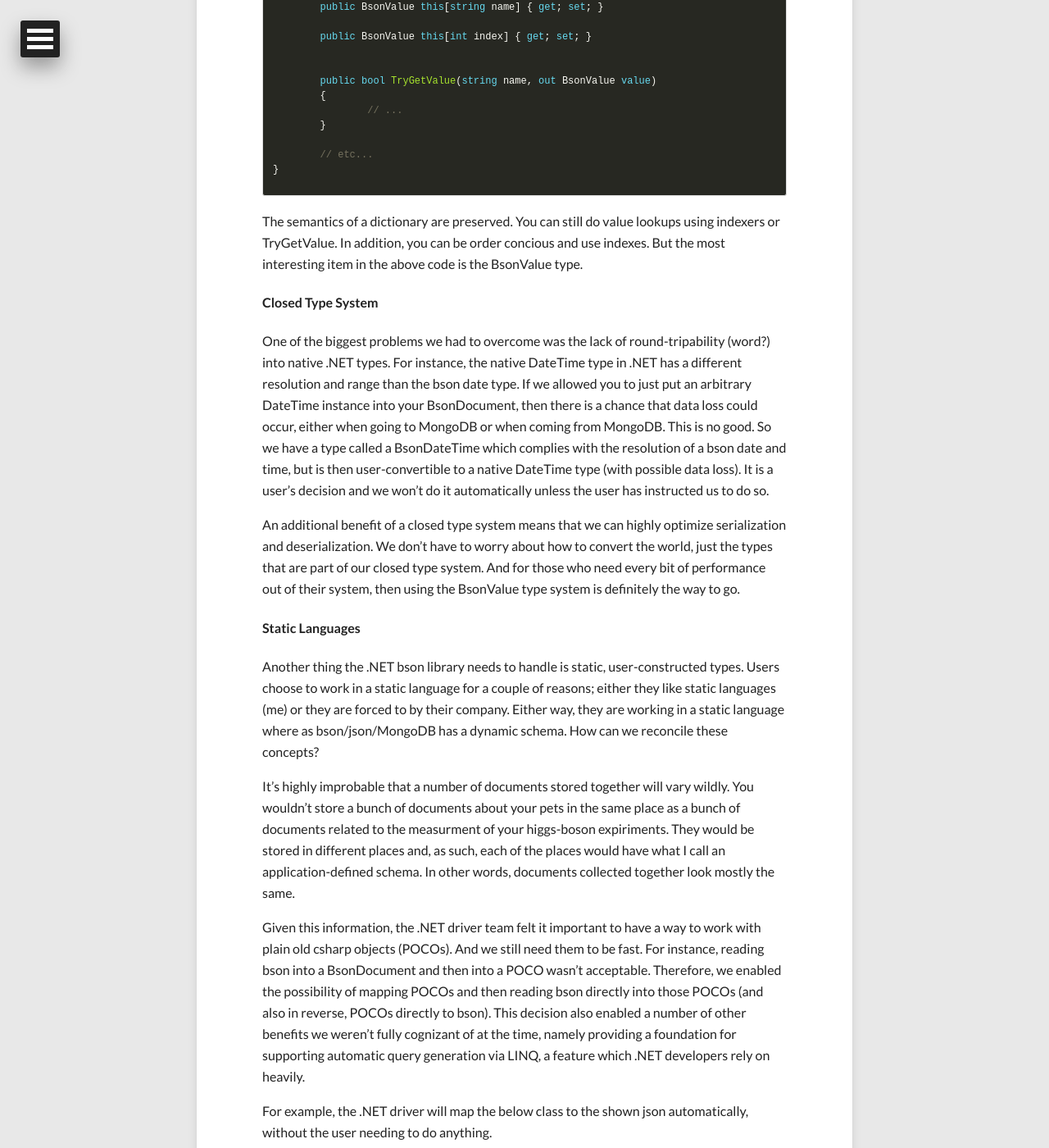
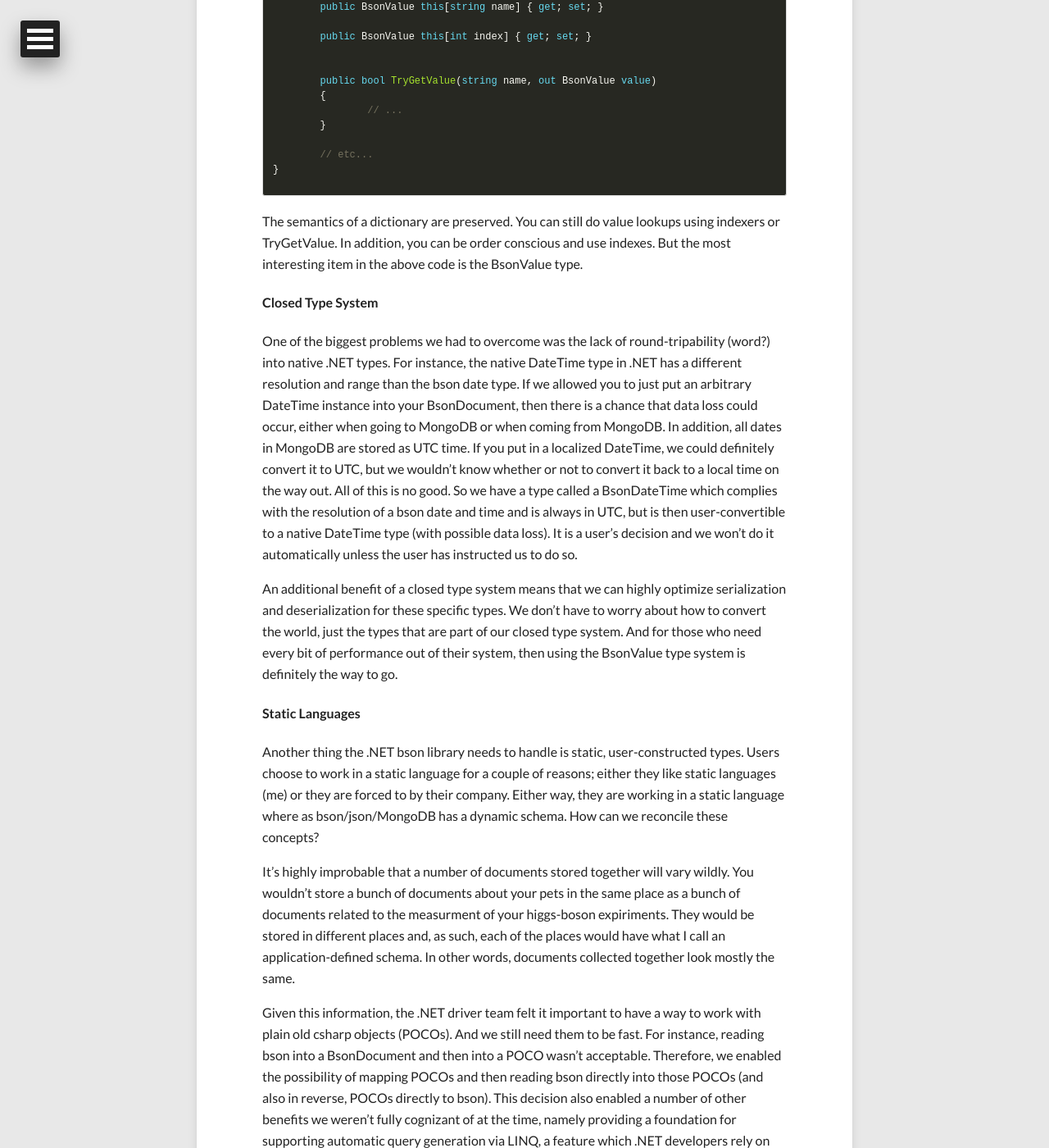
Before and after one commit to craiggwilson/craiggwilson.github.io, a Jekyll site: the page built from _posts/software/2013-12-02-mongodb-drivers-bson.md, in a window 1280 px wide and 1400 px high, scrolled down 1564 px. Shown: the whole window at 82% size. Built offline with Jekyll 4.4.1, drawn with Linux system fonts in a browser that asks for light colours; nearby versions of some CDN libraries; comment, search, counter and statistics services are not loaded; some of the changed text lies outside the part shown.

Commit message:
pushing bson.

```diff
--- a/_posts/software/2013-11-28-mongodb-drivers-bson.md
+++ b/_posts/software/2013-12-02-mongodb-drivers-bson.md
@@ -1,7 +1,7 @@
 ---
 layout: post
 title: MongoDB Drivers - Bson
-description: Series entry on bson.
+description: Bson is the document representation for MongoDB.
 tags: [mongodb, .net, drivers]
 image:
   feature: abstract-1.jpg
@@ -46,13 +46,13 @@ public class BsonDocument : BsonValue,
 }
 
 {% endhighlight %}
-The semantics of a dictionary are preserved.  You can still do value lookups using indexers or TryGetValue.  In addition, you can be order concious and use indexes.  But the most interesting item in the above code is the BsonValue type.
+The semantics of a dictionary are preserved.  You can still do value lookups using indexers or TryGetValue.  In addition, you can be order conscious and use indexes.  But the most interesting item in the above code is the BsonValue type.
 
 #### Closed Type System
 
-One of the biggest problems we had to overcome was the lack of round-tripability (word?) into native .NET types.  For instance, the native DateTime type in .NET has a different resolution and range than the bson date type.  If we allowed you to just put an arbitrary DateTime instance into your BsonDocument, then there is a chance that data loss could occur, either when going to MongoDB or when coming from MongoDB. This is no good.  So we have a type called a BsonDateTime which complies with the resolution of a bson date and time, but is then user-convertible to a native DateTime type (with possible data loss).  It is a user's decision and we won't do it automatically unless the user has instructed us to do so.
+One of the biggest problems we had to overcome was the lack of round-tripability (word?) into native .NET types.  For instance, the native DateTime type in .NET has a different resolution and range than the bson date type. If we allowed you to just put an arbitrary DateTime instance into your BsonDocument, then there is a chance that data loss could occur, either when going to MongoDB or when coming from MongoDB.  In addition, all dates in MongoDB are stored as UTC time. If you put in a localized DateTime, we could definitely convert it to UTC, but we wouldn't know whether or not to convert it back to a local time on the way out.  All of this is no good.  So we have a type called a BsonDateTime which complies with the resolution of a bson date and time and is always in UTC, but is then user-convertible to a native DateTime type (with possible data loss).  It is a user's decision and we won't do it automatically unless the user has instructed us to do so.
 
-An additional benefit of a closed type system means that we can highly optimize serialization and deserialization.  We don't have to worry about how to convert the world, just the types that are part of our closed type system.  And for those who need every bit of performance out of their system, then using the BsonValue type system is definitely the way to go.
+An additional benefit of a closed type system means that we can highly optimize serialization and deserialization for these specific types.  We don't have to worry about how to convert the world, just the types that are part of our closed type system.  And for those who need every bit of performance out of their system, then using the BsonValue type system is definitely the way to go.
 
 #### Static Languages
 
@@ -60,9 +60,7 @@ Another thing the .NET bson library needs to handle is static, user-constructed
 
 It's highly improbable that a number of documents stored together will vary wildly.  You wouldn't store a bunch of documents about your pets in the same place as a bunch of documents related to the measurment of your higgs-boson expiriments.  They would be stored in different places and, as such, each of the places would have what I call an application-defined schema.  In other words, documents collected together look mostly the same.
 
-Given this information, the .NET driver team felt it important to have a way to work with plain old csharp objects (POCOs).  And we still need them to be fast.  For instance, reading bson into a BsonDocument and then into a POCO wasn't acceptable.  Therefore, we enabled the possibility of mapping POCOs and then reading bson directly into those POCOs (and also in reverse, POCOs directly to bson).  This decision also enabled a number of other benefits we weren't fully cognizant of at the time, namely providing a foundation for supporting automatic query generation via LINQ, a feature which .NET developers rely on heavily.
-
-For example, the .NET driver will map the below class to the shown json automatically, without the user needing to do anything.
+Given this information, the .NET driver team felt it important to have a way to work with plain old csharp objects (POCOs).  And we still need them to be fast.  For instance, reading bson into a BsonDocument and then into a POCO wasn't acceptable.  Therefore, we enabled the possibility of mapping POCOs and then reading bson directly into those POCOs (and also in reverse, POCOs directly to bson).  This decision also enabled a number of other benefits we weren't fully cognizant of at the time, namely providing a foundation for supporting automatic query generation via LINQ, a feature which .NET developers rely on heavily.  For example, the .NET driver will map the below class to the shown json automatically, without the user needing to do anything.
 {% highlight csharp %}
 public class Person
 {
@@ -78,7 +76,7 @@ public class Person
 }
 {% endhighlight %}
 
-As far as the user is concerned, they are simply working with their POCO and never need to care that it is persisted to MongoDB or represented as bson.  For example, the LINQ query below is translated into MongoDB query language as follows:
+As far as the user is concerned, they are simply working with their POCO and never need to care that it is persisted to MongoDB or represented as bson.  The LINQ query below is translated into MongoDB natively because we have implemented the [IQueryable interface](http://msdn.microsoft.com/en-us/library/system.linq.iqueryable(v=vs.110).aspx) in the driver.
 
 {% highlight csharp %}
 var people = from person in personCollection
@@ -89,11 +87,10 @@ var people = from person in personCollection
 { "Name": /^J*/ }
 {% endhighlight %}
 
-However, some users will care and will want to customize this experience.  Internally, a number of conventions are used and users can customize everything from what is serialized to how it is serialized either via attributes or in-code configuration.  I won't go into how this works because our [documentation](http://docs.mongodb.org/ecosystem/tutorial/serialize-documents-with-the-csharp-driver/) is very complete on this topic.
-
+However, some users will care and will want to customize this experience.  Internally, a number of conventions are used and users can customize everything from what is serialized to how it is serialized either via attributes or in-code configuration.  I won't go into how this works now because our [documentation](http://docs.mongodb.org/ecosystem/tutorial/serialize-documents-with-the-csharp-driver/) is very complete on this topic.  Perhaps a future blog post on conventions and mapping can delve into the internals.
 
 ### Conclusion
 
-Bson is basically the first step that needs to happen when building a driver.  Without it, a driver can't talk to MongoDB.  At this point in time, there might already be a bson library built for your language or framework, although a simple one isn't overly difficult to get up and running.  For instanc,e if you are writing a driver that can interoperate with C, MongoDB makes the tremendous [libbson](https://github.com/mongodb/libbson) which has had a number of micro-optimizations to make it extremely fast and reliable.
+Bson is the first step that needs to happen when building a driver.  Without it, a driver can't talk to MongoDB.  At this point in time, there might already be a bson library built for your language or framework, although a simple one isn't overly difficult to get up and running.  For instance, if you are writing a driver that can utilized C libraries, MongoDB makes the tremendous [libbson](https://github.com/mongodb/libbson) which has had a number of micro-optimizations to make it extremely fast and reliable.
 
 Next time, we'll talk about the TCP and the MongoDB wire protocol.
```
Also changed, not shown: _drafts/building_a_driver/mongodb-drivers-wire-protocol-1.md (+1 -1 lines), _posts/software/2013-11-26-mongodb-drivers-introduction.md (+2 -1 lines).
